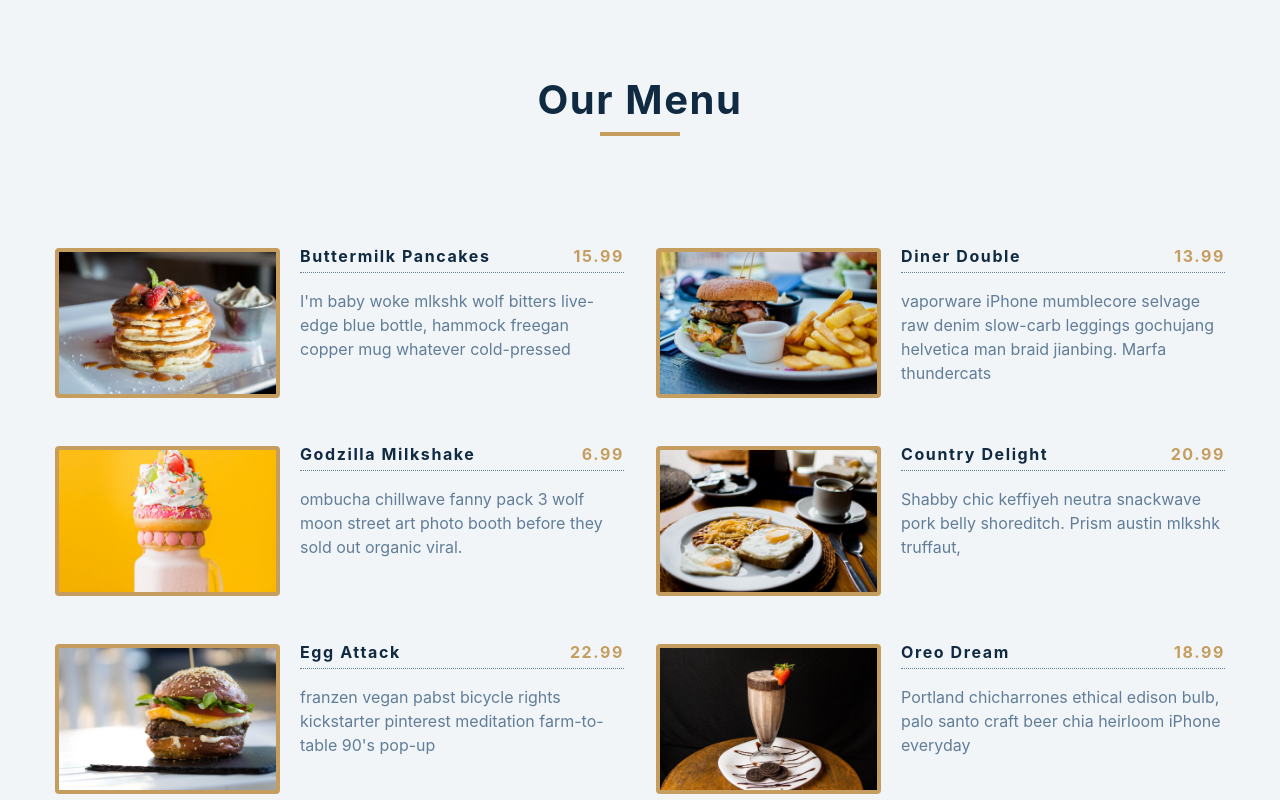
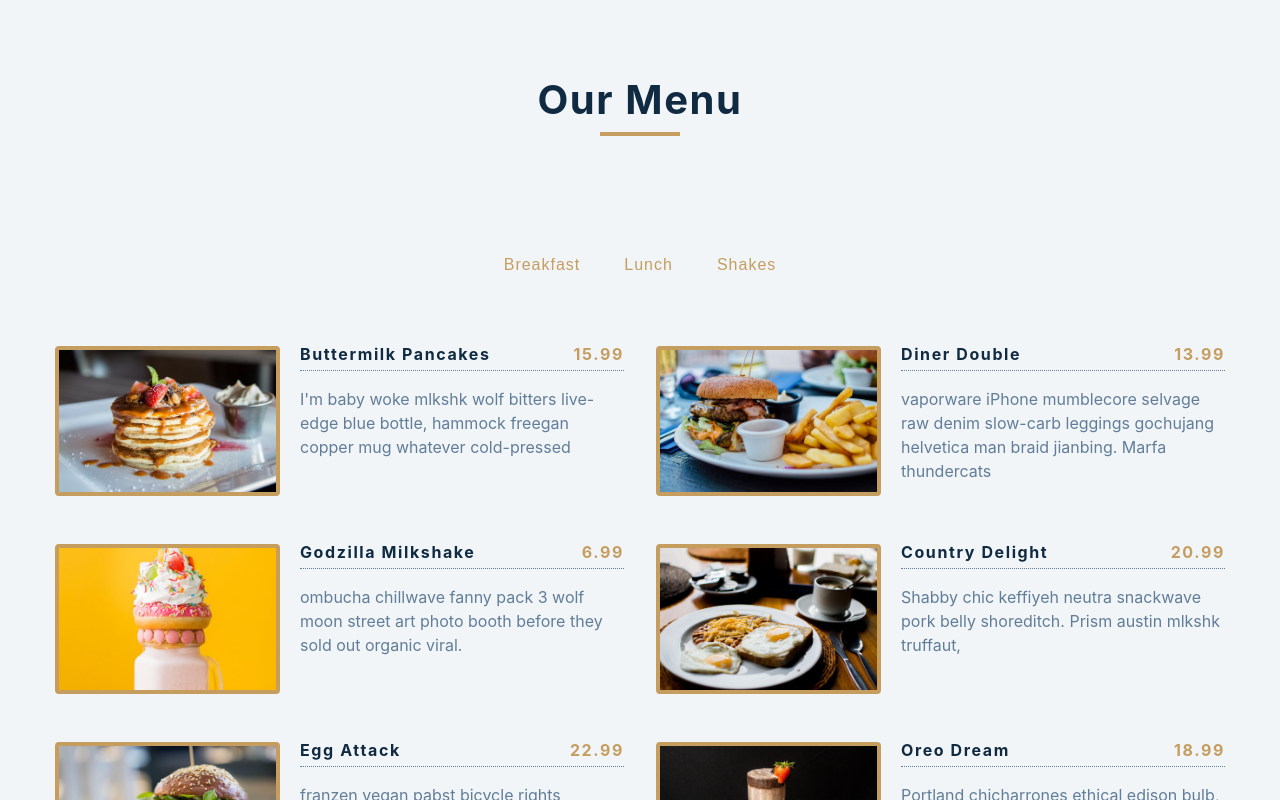
Before and after one commit to zahid2022skipq/menu, a React (Create React App) app: page / in a window 1280 px wide. Shown: the top 800 px of the page. Built offline with nearby package versions, Linux system fonts and the light colour scheme.

Commit message:
Adding manual filter process

```diff
--- a/src/Categories.js
+++ b/src/Categories.js
@@ -1,7 +1,22 @@
 import React from "react";
 
-const Categories = () => {
-  return <div className="categories"></div>;
+const Categories = ({ filterMenuItems }) => {
+  return (
+    <div className="btn-container">
+      <button
+        className="filter-btn"
+        onClick={() => filterMenuItems("breakfast")}
+      >
+        breakfast
+      </button>
+      <button className="filter-btn" onClick={() => filterMenuItems("lunch")}>
+        lunch
+      </button>
+      <button className="filter-btn" onClick={() => filterMenuItems("shakes")}>
+        shakes
+      </button>
+    </div>
+  );
 };
 
 export default Categories;
```
